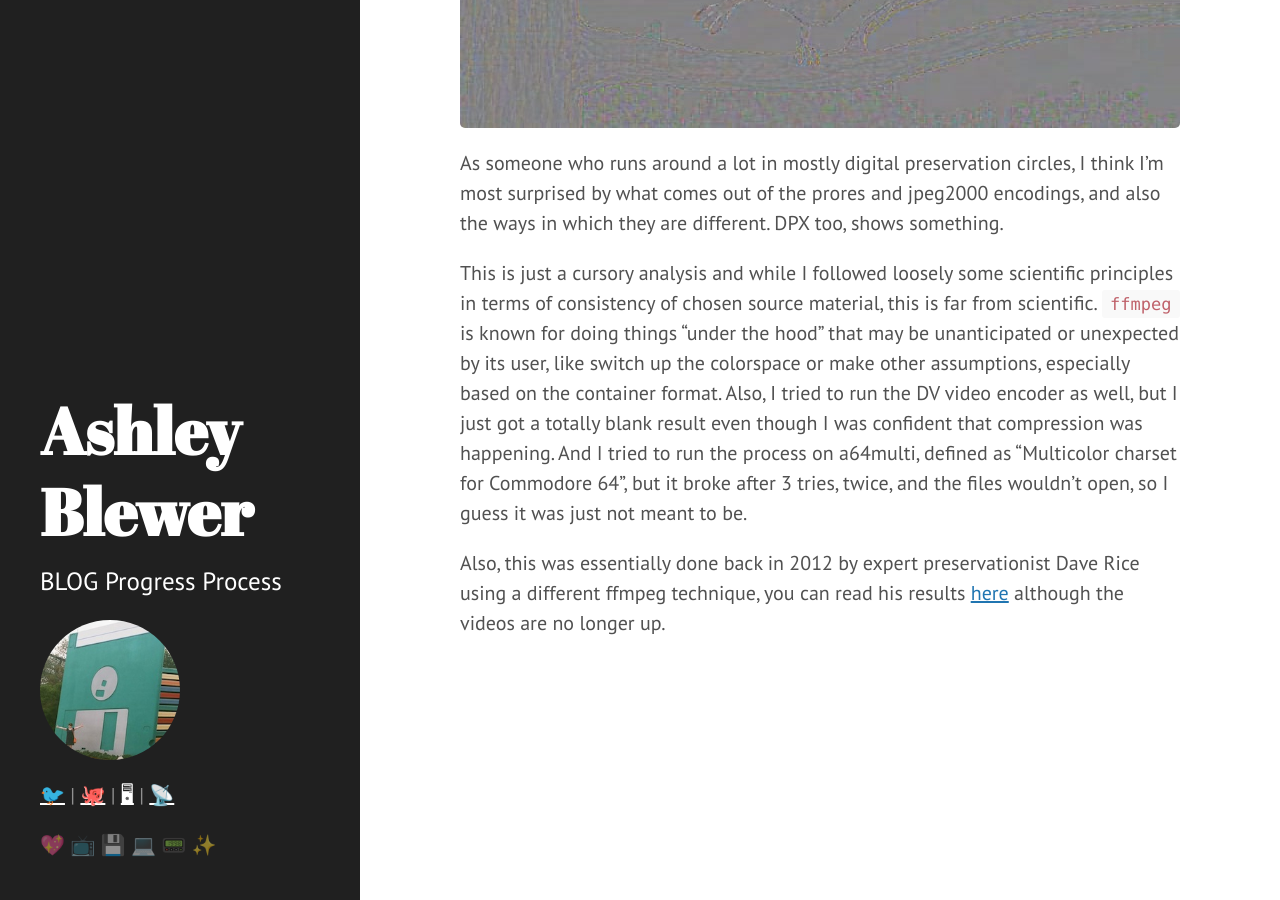
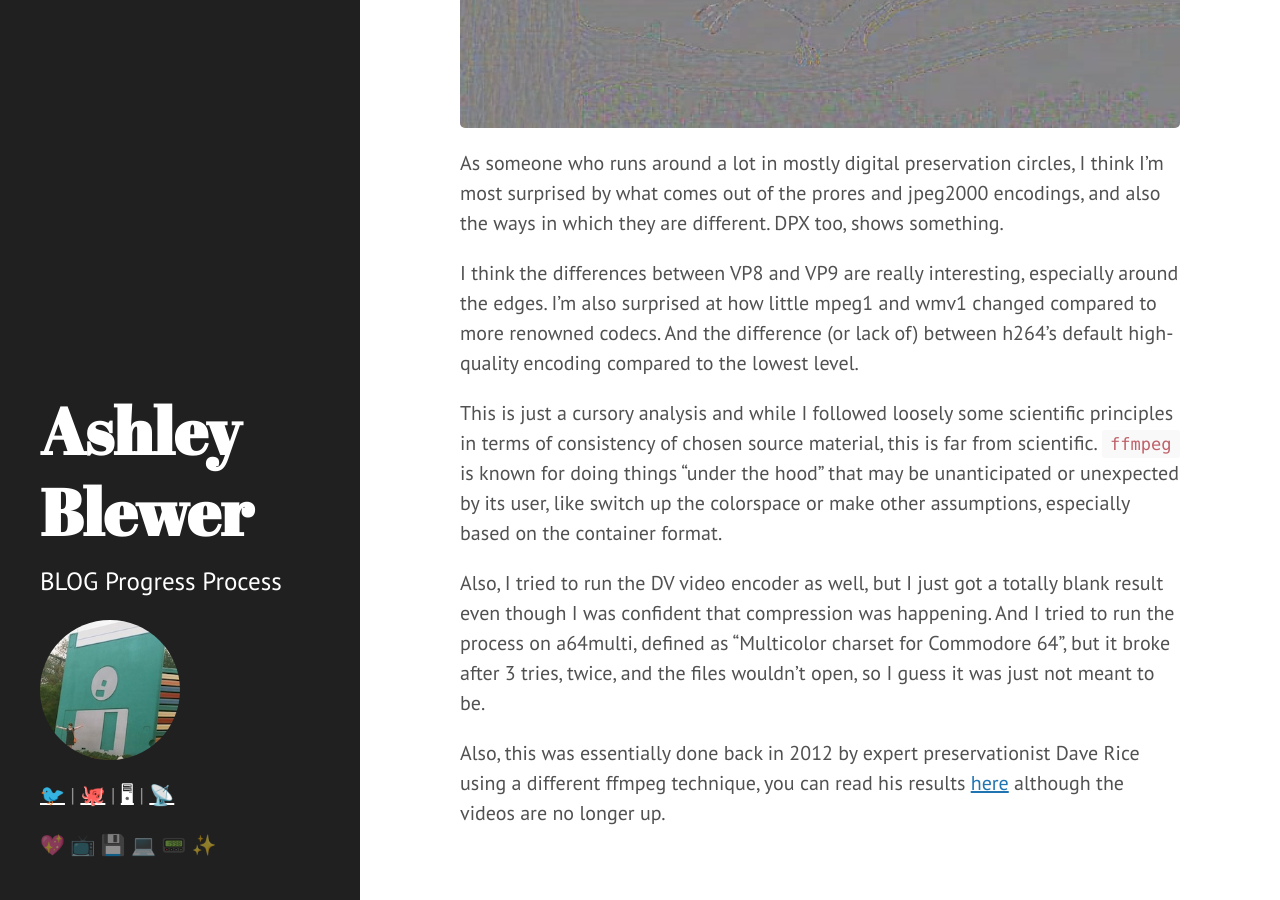
Before and after one commit to ablwr/ablwr.github.io, a Jekyll site: the page built from _posts/2018-04-26-what-does-audiovisual-compression-look-like.md, in a window 1280 px wide and 900 px high, scrolled down 6716 px. Built offline with Jekyll 4.4.1, drawn with Linux system fonts in a browser that asks for light colours; some of the changed text lies outside the part shown.

Commit message:
always something else to add

```diff
--- a/_posts/2018-04-26-what-does-audiovisual-compression-look-like.md
+++ b/_posts/2018-04-26-what-does-audiovisual-compression-look-like.md
@@ -58,7 +58,7 @@ And round them up:
 
 ![diff-libvpx-vp9.mkv.jpg](/images/diff-libvpx-vp9.mkv.jpg)
 
-## libvpx (v8)
+## libvpx (vp8)
 
 ![diff-libvpx.mkv.jpg](/images/diff-libvpx.mkv.jpg)
 
@@ -92,6 +92,10 @@ And round them up:
 
 As someone who runs around a lot in mostly digital preservation circles, I think I'm most surprised by what comes out of the prores and jpeg2000 encodings, and also the ways in which they are different. DPX too, shows something.
 
-This is just a cursory analysis and while I followed loosely some scientific principles in terms of consistency of chosen source material, this is far from scientific. `ffmpeg` is known for doing things "under the hood" that may be unanticipated or unexpected by its user, like switch up the colorspace or make other assumptions, especially based on the container format. Also, I tried to run the DV video encoder as well, but I just got a totally blank result even though I was confident that compression was happening. And I tried to run the process on a64multi, defined as "Multicolor charset for Commodore 64", but it broke after 3 tries, twice, and the files wouldn't open, so I guess it was just not meant to be.
+I think the differences between VP8 and VP9 are really interesting, especially around the edges. I'm also surprised at how little mpeg1 and wmv1 changed compared to more renowned codecs. And the difference (or lack of) between h264's default high-quality encoding compared to the lowest level.
+
+This is just a cursory analysis and while I followed loosely some scientific principles in terms of consistency of chosen source material, this is far from scientific. `ffmpeg` is known for doing things "under the hood" that may be unanticipated or unexpected by its user, like switch up the colorspace or make other assumptions, especially based on the container format.
+
+Also, I tried to run the DV video encoder as well, but I just got a totally blank result even though I was confident that compression was happening. And I tried to run the process on a64multi, defined as "Multicolor charset for Commodore 64", but it broke after 3 tries, twice, and the files wouldn't open, so I guess it was just not meant to be.
 
 Also, this was essentially done back in 2012 by expert preservationist Dave Rice using a different ffmpeg technique, you can read his results [here](http://dericed.com/2012/display-video-difference-with-ffmpegs-overlay-filter/) although the videos are no longer up.
```
